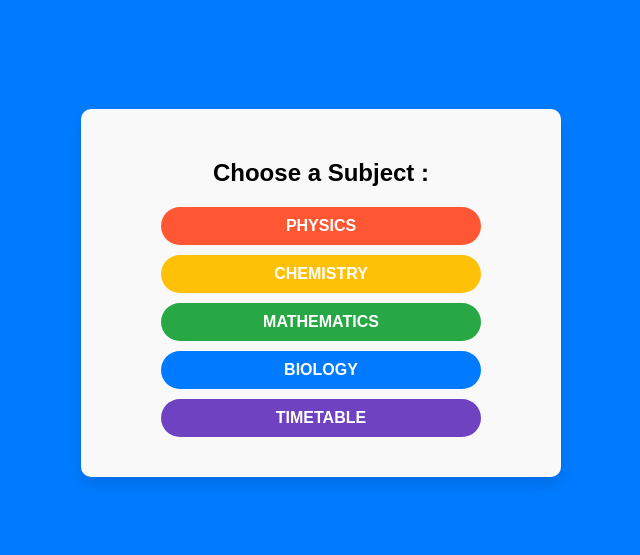
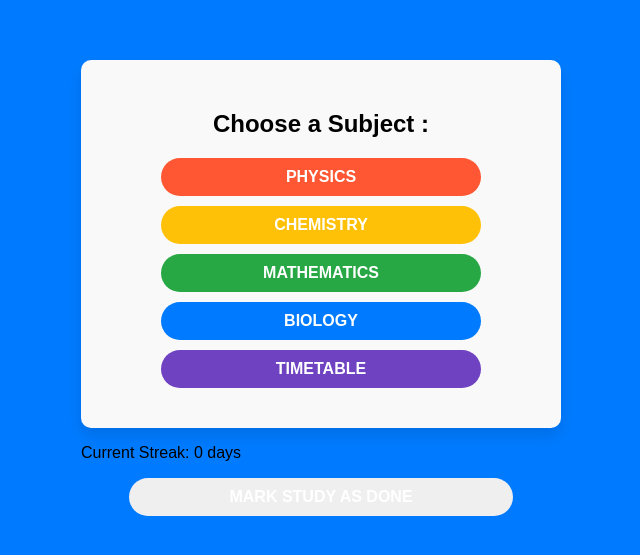
Before and after one commit to swati-prabhu/Code404, a plain HTML site: page subjects.html in a window 1280 px wide. Shown: the part 107-662 px from the top of the page, without its empty margins (319-959 px from the left). Drawn offline with Linux system fonts and the light colour scheme.

Commit message:
Subjects

```diff
--- a/subjects.html
+++ b/subjects.html
@@ -8,6 +8,7 @@
     <link rel="stylesheet" href="substyles.css">
 </head>
 <body>
+    <div class="main">
     <div class="container subject-container">
         <h2>Choose a Subject : </h2>
         <button class="physics" onclick="window.location.href='physics.html'">Physics</button>
@@ -16,5 +17,10 @@
         <button class="biology" onclick="window.location.href='biology.html'">Biology</button>
         <button class="timetable" onclick="window.location.href='timetable.html'">Timetable</button>
     </div>
+    <div class="streak-counter">
+        <p>Current Streak: <span id="streak-count">0</span> days</p>
+    <button class="study-btn" onclick="markStudyDone()">Mark Study as Done</button>
+    </div></div>
+    <script src="streaks.js"></script>
 </body>
 </html>
```
